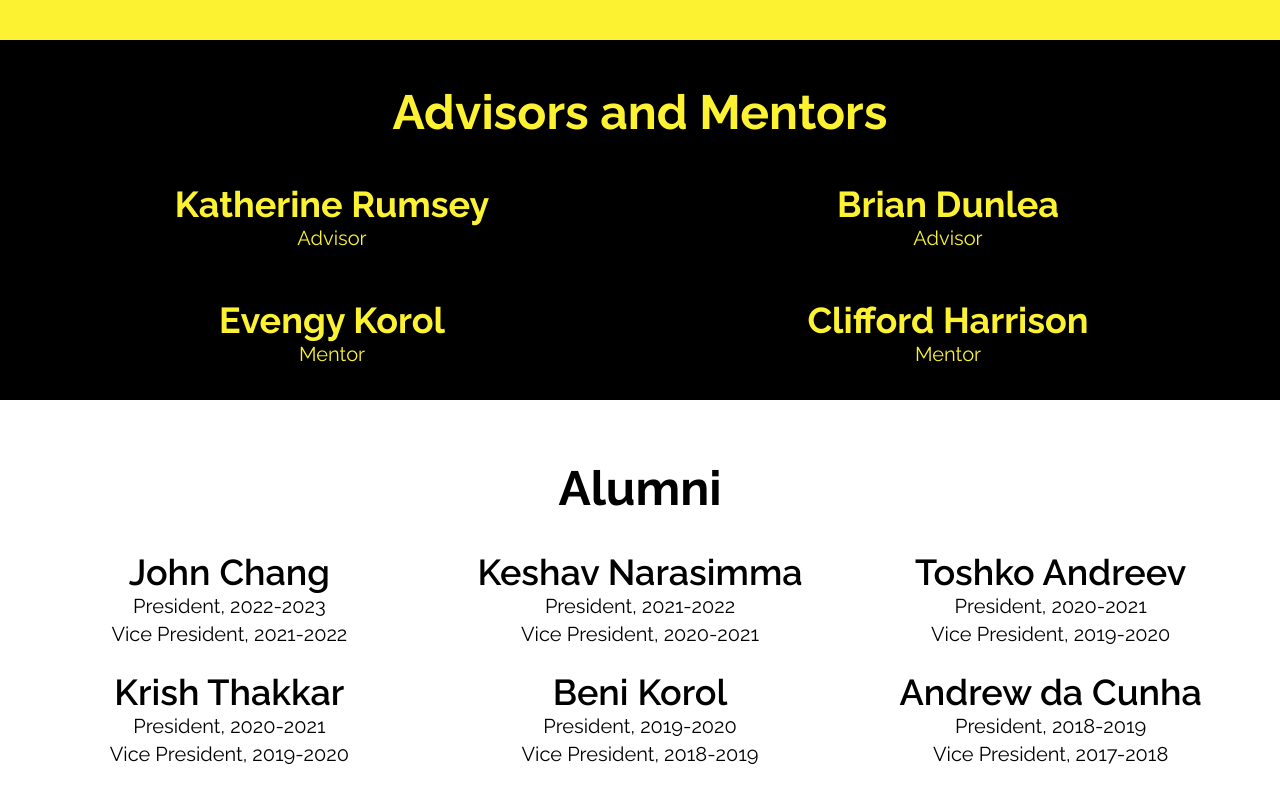
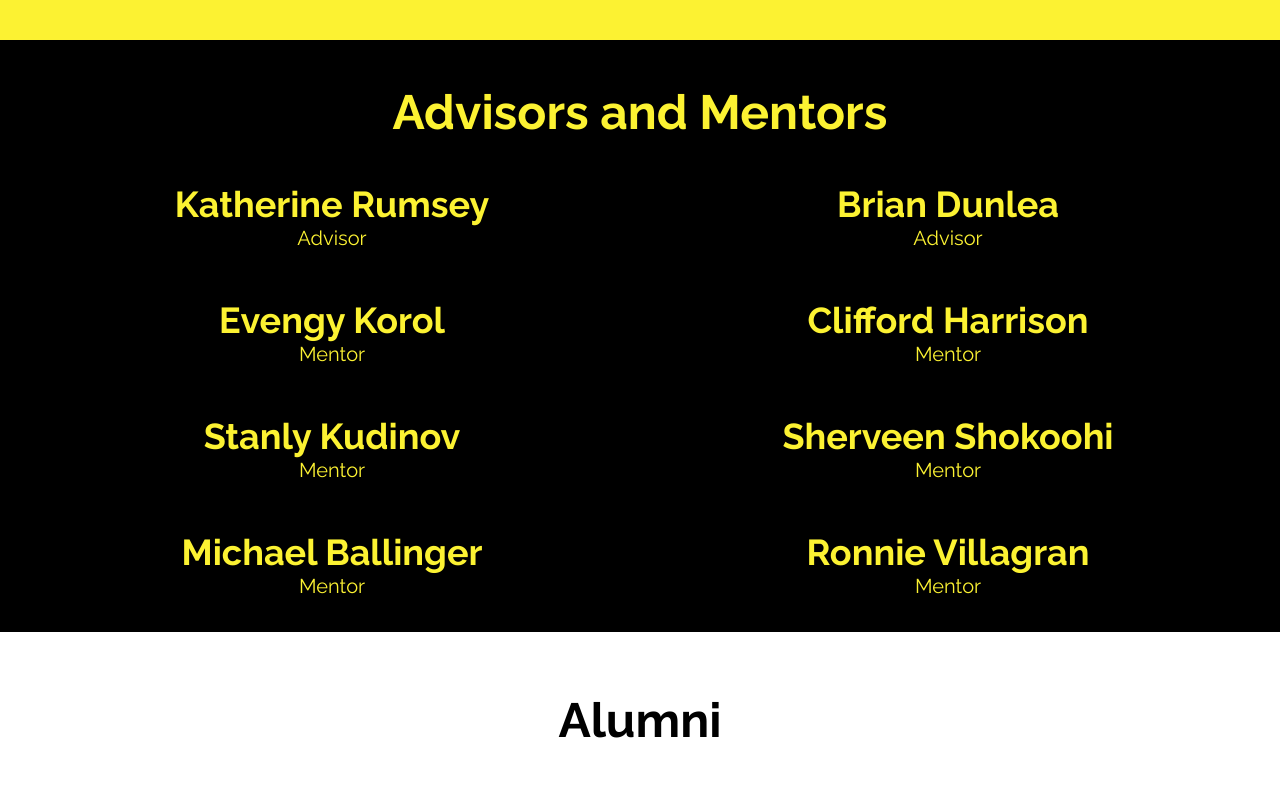
Before and after one commit to frc-emotion/website, a Next.js app: page /about in a window 1280 px wide. Shown: the part 1909-2697 px from the top of the page. Built offline with nearby package versions, Linux system fonts and the light colour scheme.

Commit message:
updated mentors list

```diff
--- a/src/app/(public)/about/page.tsx
+++ b/src/app/(public)/about/page.tsx
@@ -27,7 +27,7 @@ export default function AboutPage() {
 				</h1>
 			</div>
 			<section className="bg-teamYellow-400">
-				<h2 className="bg-teamYellow-400 font-bold">Team Structure</h2>
+				<h2 className="bg-teamYellow-400 font-bold text-center">Team Structure</h2>
 				<AboutUsText yellow>
 					Team 2658 is built through a simple and effective leadership
 					structure. Our team is split up into 5 different subteams:
@@ -196,6 +196,30 @@ export default function AboutPage() {
 				<div>
 					<h3 className="text-center text-2xl md:text-4xl font-bold">
 						Clifford Harrison
+					</h3>
+					<h4 className="text-center text-lg md:text-xl">Mentor</h4>
+				</div>
+				<div>
+					<h3 className="text-center text-2xl md:text-4xl font-bold">
+						Stanly Kudinov
+					</h3>
+					<h4 className="text-center text-lg md:text-xl">Mentor</h4>
+				</div>
+				<div>
+					<h3 className="text-center text-2xl md:text-4xl font-bold">
+						Sherveen Shokoohi
+					</h3>
+					<h4 className="text-center text-lg md:text-xl">Mentor</h4>
+				</div>
+				<div>
+					<h3 className="text-center text-2xl md:text-4xl font-bold">
+						Michael Ballinger
+					</h3>
+					<h4 className="text-center text-lg md:text-xl">Mentor</h4>
+				</div>
+				<div>
+					<h3 className="text-center text-2xl md:text-4xl font-bold">
+						Ronnie Villagran
 					</h3>
 					<h4 className="text-center text-lg md:text-xl">Mentor</h4>
 				</div>
```
